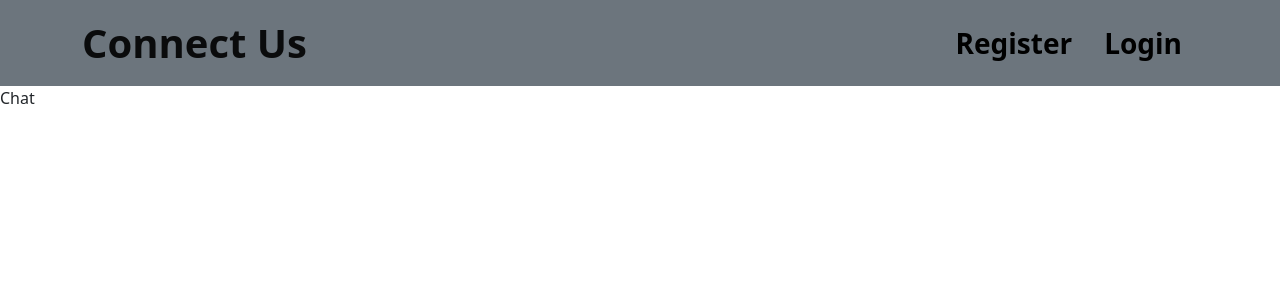
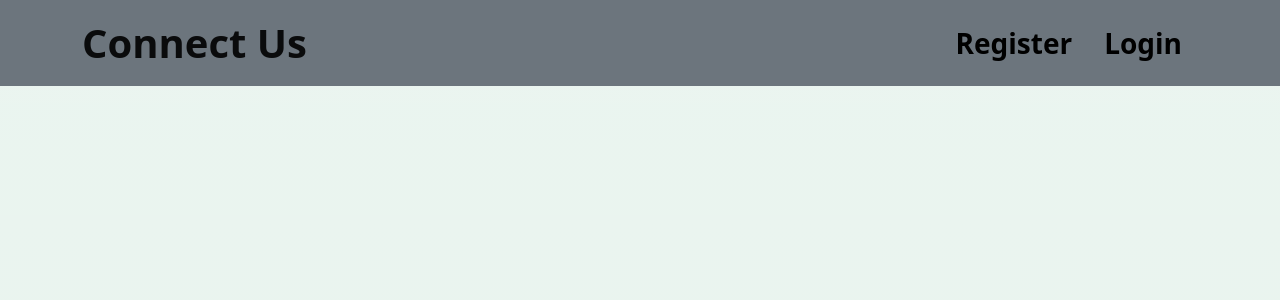
Before and after one commit to Ffedronic/chat-app_MERN_Project, a React (Create React App) app in the folder frontend/: page /chat in a window 1280 px wide. Shown: the top 300 px of the page. Built offline with nearby package versions, Linux system fonts and the light colour scheme.

Commit message:
chat page in progress

```diff
--- a/frontend/src/components/SetAvatar.jsx
+++ b/frontend/src/components/SetAvatar.jsx
@@ -13,6 +13,7 @@ import { Buffer } from "buffer";
 import { SetProfilPicture } from "../utils/store";
 
 function SetAvatar() {
+
   const api = "https://api.multiavatar.com";
 
   const navigate = useNavigate();
@@ -33,13 +34,16 @@ function SetAvatar() {
     }
     axios.defaults.headers['Authorization'] =`Bearer ${tokenIs}`;
     axios.post(`${setAvatarRoute}/${userId}`, {image: Avatars[selectedAvatar]}).then((response) => {
+      console.log(response)
       const isSet = response.data.isSet ;
       if(!isSet) {
         toast.error(`${response.data.message}`, toastErrorOptions)
       }
       toast.success(`${response.data.message}`, toastSuccessOptions)
       dispatch(SetProfilPicture(Avatars[selectedAvatar]))
+      setTimeout(() => {
         navigate("/chat")
+      }, 2000);
     }).catch((error) => {
       console.log(error)
     })
@@ -47,6 +51,11 @@ function SetAvatar() {
 
   useEffect(() => {
     const data = [];
+    const avatarImage = localStorage.getItem(`chat-app-userAvatar/${userId}`);
+    if(avatarImage){
+      dispatch(SetProfilPicture(avatarImage));
+      navigate("/chat");
+    } else {
       async function dataAvatars() {
         for (let i = 0; i < 4; i++) {
           const response = await axios.get(
@@ -59,22 +68,23 @@ function SetAvatar() {
         setIsLoading(false);
       }
       dataAvatars();
-  }, []);
+    }
+  }, [userId, navigate, dispatch]);
 
   return (
     <div>
       {isLoading ? (
-        <Container>
+        <Container className="text-center mw-100 mh-100 mt-lg-5">
           <div className="mh-100 mw-100 d-flex flex-column justify-content-center align-items-center">
             <img src={Spinner} alt="spinner" />
           </div>
         </Container>
       ) : (
-        <Container className="text-center">
+        <Container className="text-center mw-100 mh-100 mt-lg-5">
           <h1 className="fw-bold text-capitalize mt-5 mb-5">
             Select your avatar
           </h1>
-          <ul className="list-unstyled border border-1 mb-5">
+          <ul className="mw-100 mh-100 list-unstyled border border-1 mb-5 d-md-flex justify-content-md-between justify-content-center">
             {Avatars.map((avatar, index) => {
               return (
                 <li
--- a/frontend/src/index.css
+++ b/frontend/src/index.css
@@ -5,3 +5,7 @@ button,
 input {
   font-family: "Ubuntu", sans-serif;
 }
+
+body {
+  background-color: aqua;
+}
--- /dev/null
+++ b/frontend/src/pages/Chat.css
@@ -0,0 +1,4 @@
+.chat {
+    height: 100vh;
+    width: 100vw;
+}
--- a/frontend/src/pages/Chat.jsx
+++ b/frontend/src/pages/Chat.jsx
@@ -1,8 +1,11 @@
-import React from 'react'
+import React from 'react';
+import Container from 'react-bootstrap/esm/Container';
+import './Chat.css'
 
 function Chat() {
   return (
-    <div>Chat</div>
+    <Container fluid className='bg-success bg-opacity-10 bg-gradient chat'>
+    </Container>
   )
 }
 
--- a/frontend/src/utils/store.js
+++ b/frontend/src/utils/store.js
@@ -40,6 +40,7 @@ function reducer(state = initialState, action) {
         localStorage.clear();
         return produce(state, (draft) => {
             draft.isConnected = false;
+            draft.userId = "";
             draft.avatarIs = "";
             draft.userName = "";
         })
@@ -47,9 +48,9 @@ function reducer(state = initialState, action) {
     if(action.type === "SetProfilPicture") {
         return produce(state, (draft) => {
             draft.avatarIs = action.payload;
+            localStorage.setItem(`chat-app-userAvatar/${state.userId}`, action.payload)
         })
     }
-
     return state;
 }
 
```
Lines whose indentation alone changed are shown as unchanged.
